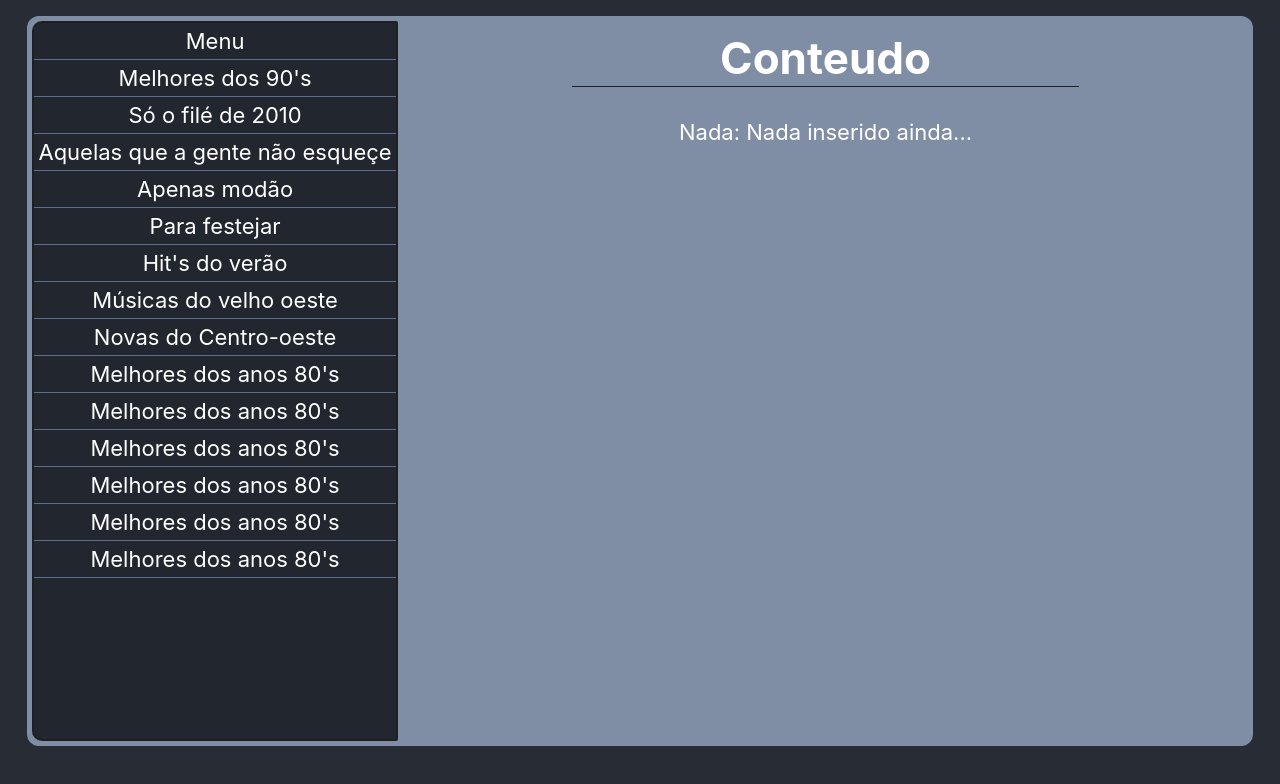
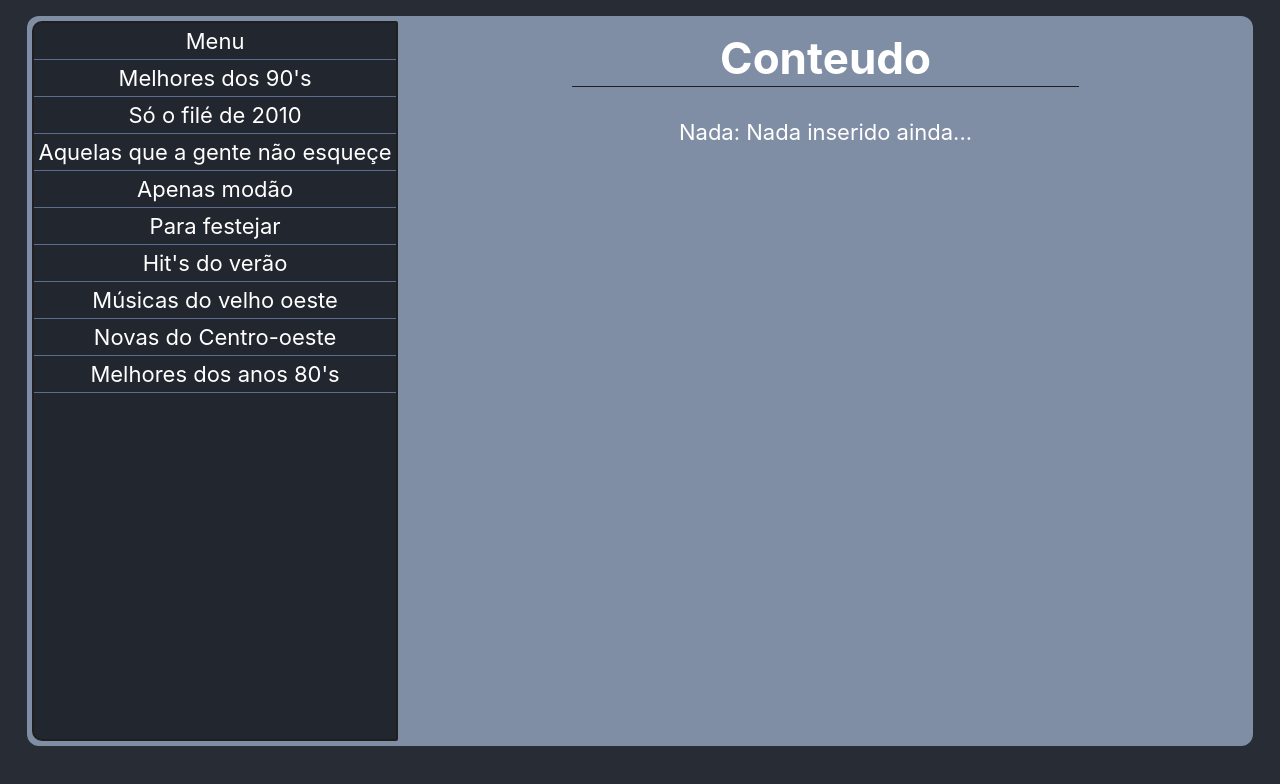
Before and after one commit to Helioborba/react-dep, a React (Create React App) app: page / in a window 1280 px wide. Shown: the top 784 px of the page. Built offline with nearby package versions, Linux system fonts and the light colour scheme.

Commit message:
mudanca de classe

```diff
--- a/src/App.js
+++ b/src/App.js
@@ -81,23 +81,6 @@ function App() {
               <button onClick={(event) => conteudoAtualHandler1("10")(event)}>
                 <p>Melhores dos anos 80's</p>
               </button>
-              <button onClick={(event) => conteudoAtualHandler1("10")(event)}>
-                <p>Melhores dos anos 80's</p>
-              </button>
-              <button onClick={(event) => conteudoAtualHandler1("10")(event)}>
-                <p>Melhores dos anos 80's</p>
-              </button>
-              <button onClick={(event) => conteudoAtualHandler1("10")(event)}>
-                <p>Melhores dos anos 80's</p>
-              </button>
-              <button onClick={(event) => conteudoAtualHandler1("10")(event)}>
-                <p>Melhores dos anos 80's</p>
-              </button>
-              <button onClick={(event) => conteudoAtualHandler1("10")(event)}>
-                <p>Melhores dos anos 80's</p>
-              </button>
-
-
           </div>
           <div className="App-content">
             <header className="App-content__header">
```
